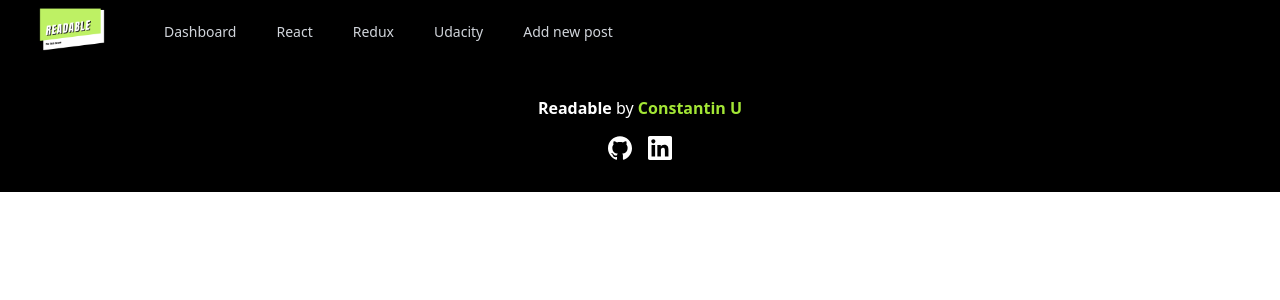
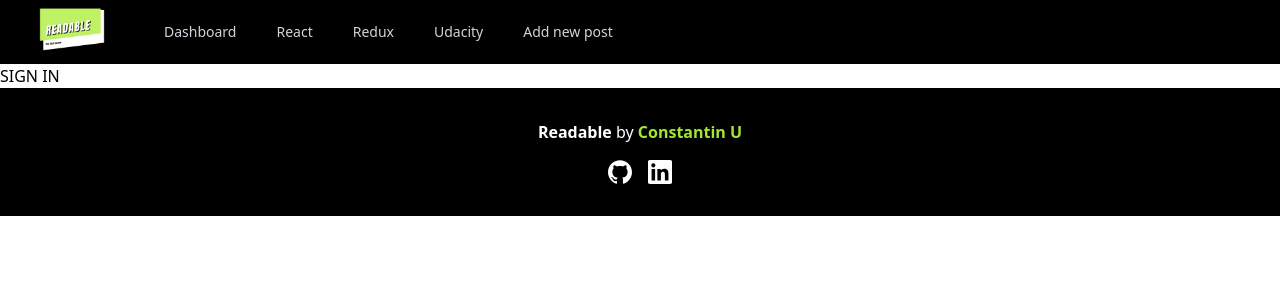
Before and after one commit to conuko/Readable-Frontend, a React (Create React App) app: page /signin in a window 1280 px wide. Shown: the top 300 px of the page. Built offline with nearby package versions, Linux system fonts and the light colour scheme; no server answers.

Commit message:
change to signin page

```diff
--- a/src/components/App.js
+++ b/src/components/App.js
@@ -9,6 +9,7 @@ import PostDetailView from './PostDetailView';
 import CategoryView from './CategoryView';
 import CreatePost from './CreatePost';
 import EditPost from './EditPost';
+import SignInView from './SignInView';
 
 function App() {
   const dispatch = useDispatch();
@@ -20,6 +21,7 @@ function App() {
       <Navbar />
       <div className="App">
         <Route exact path="/" component={HomeView} />
+        <Route exact path="/signin" component={SignInView} />
         <Route exact path="/post/:id" component={PostDetailView} />
         <Route exact path="/category/:category" component={CategoryView} />
         <Route exact path="/add" component={CreatePost} />
--- a/src/components/SignIn.js
+++ b/src/components/SignInView.js
@@ -1,6 +1,6 @@
 import React from 'react';
 
-function SignIn() {
+function SignInView() {
   return (
     <div className="sign-in-and-sign-out">
       SIGN IN
@@ -8,4 +8,4 @@ function SignIn() {
   );
 }
 
-export default SignIn;
+export default SignInView;
```
